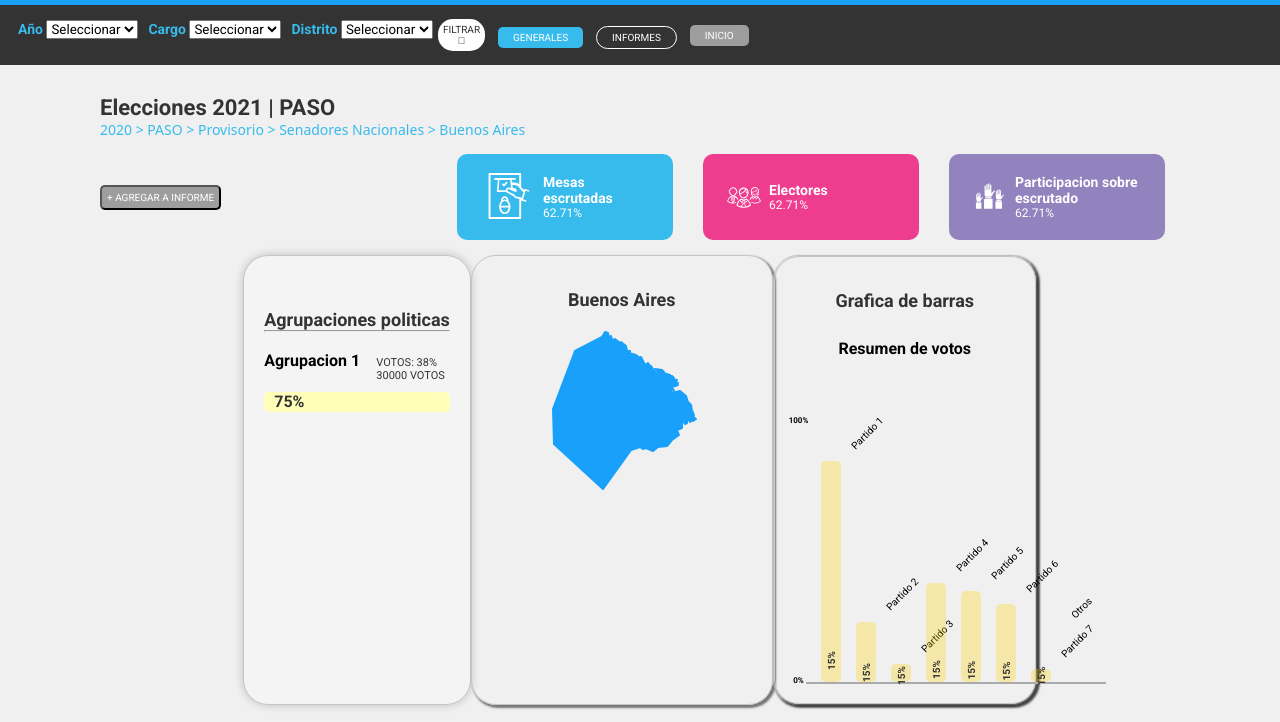
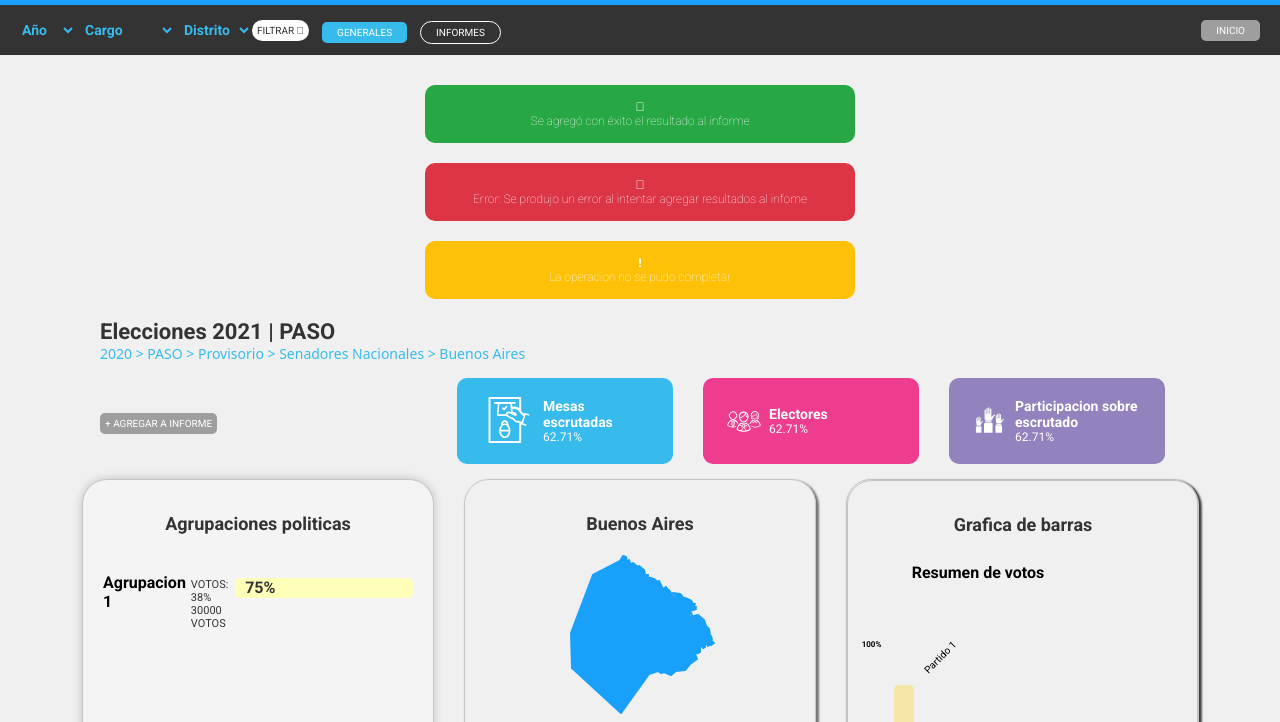
Before and after one commit to jcruzgarcia/tup-lc2-votacion-app, a plain HTML site: page paso.html in a window 1280 px wide. Shown: the part 53-775 px from the top of the page. Drawn offline with Linux system fonts and the light colour scheme.

Commit message:
correcciones TP

```diff
--- a/css/common.css
+++ b/css/common.css
@@ -90,6 +90,7 @@ h3 {
   padding-top: 10px;
   padding-bottom: 10px;
   display: flex;
+  justify-content: space-between;
   align-items: center;
 }
 
@@ -103,6 +104,18 @@ h3 {
   color: white;
   margin-right: 10px;
   margin-top: 4px;
+}
+
+.filtrar-button {
+  background-color: white;
+  border-radius: 15px;
+  padding: 5px;
+  font: #fff;
+  font-size: 10px;
+  text-transform: uppercase;
+  text-align: center;
+  color: var(--textos);
+
 }
 
 .logo {
@@ -123,9 +136,7 @@ footer p{
   line-height: 25px;
 }
 footer img{
-  width: 150px;
   height: 40px;
-  margin: 20px;
 }
 
 footer .logos{
--- a/css/pages/generales.css
+++ b/css/pages/generales.css
@@ -98,10 +98,16 @@ ul {
     text-transform: uppercase;
     text-align: center;
     text-decoration: none;
+    display: flex;
+    justify-content: end;
 }
 
 .inicio-button:hover {
     color: var(--textos);
+}
+
+.div-button {
+    margin-right: 20px;
 }
 
 .selects {
@@ -240,13 +246,16 @@ strong{
 
 #cuadro_detalle{
     display: flex;
+    flex-direction: row;
     justify-content: center;
-}
+    gap: 30px;
+   }
 
 .card1, .card2, .card3{
     border-radius: 25px;
     border: 1px var(--borde-Grilla) solid;
     box-shadow: 2px 2px 2px 1px rgba(0, 0, 0, 0.5);
+    min-width: 350px;
 }
 
 .card1 h3, .card2 h3, .card3 h3{
@@ -257,12 +266,15 @@ strong{
 }
 
 .card1 {
-    overflow: scroll;
-    overflow-x: hidden;
-    padding: 20px;
     background-color: #f4f4f4;
     border-radius: 25px;
     box-shadow: 0px 0px 10px rgba(0, 0, 0, 0.2);
+}
+
+.scroll-div {
+    padding: 20px;
+    overflow: scroll;
+    overflow-x: hidden;
 }
 
 .card1 p{
@@ -270,11 +282,6 @@ strong{
     color: var(--textos);
     padding: 5px;
     text-transform: uppercase;
-}
-
-.card1 div {
-    display: flex;
-    justify-content: space-between;
 }
 
 .progress {
--- a/css/pages/informes.css
+++ b/css/pages/informes.css
@@ -150,7 +150,7 @@ ul {
     background-color: rgb(250, 250, 250);
 }
 
-thead {
+.encabezados {
     text-align: center;
     color: var(--titulo-Grilla);
     padding: 10px 20px;
--- a/css/pages/paso.css
+++ b/css/pages/paso.css
@@ -97,11 +97,16 @@ ul {
     text-transform: uppercase;
     text-align: center;
     text-decoration: none;
-    float: right;
+    display: flex;
+    justify-content: end;
 }
 
 .inicio-button:hover {
     color: var(--textos);
+}
+
+.div-button {
+    margin-right: 20px;
 }
 
 
@@ -240,14 +245,17 @@ strong{
 }
 
 #cuadro_detalle{
-    display: flex;
-    justify-content: center;
+ display: flex;
+ flex-direction: row;
+ justify-content: center;
+ gap: 30px;
 }
 
 .card1, .card2, .card3{
     border-radius: 25px;
     border: 1px var(--borde-Grilla) solid;
     box-shadow: 2px 2px 2px 1px rgba(0, 0, 0, 0.5);
+    min-width: 350px;
 }
 
 .card1 h3, .card2 h3, .card3 h3{
@@ -258,13 +266,15 @@ strong{
 }
 
 .card1 {
-    overflow: scroll;
-    overflow-x: hidden;
-
-    padding: 20px;
     background-color: #f4f4f4;
     border-radius: 25px;
     box-shadow: 0px 0px 10px rgba(0, 0, 0, 0.2);
+}
+
+.scroll-div {
+    padding: 20px;
+    overflow: scroll;
+    overflow-x: hidden;
 }
 
 .card1 p {
--- a/paso.html
+++ b/paso.html
@@ -21,41 +21,52 @@
         <!--Barra de menú principal-->
         <div class="menu-bar">
             <ul>
-                <li class="selects">
-                    Año
-                    <select name="year" id="">
-                        <option>Seleccionar</option>
+                <li>
+                    <select class="selects" name="year" id="">
+                        <option selected disabled value="0" >Año</option>
                         <option>2021</option>
                         <option>2023</option>
                     </select>
                 </li>
-                <li class="selects">
-                    Cargo
-                    <select name="charge" id="">
-                        <option>Seleccionar</option>
+                <li>
+                    <select class="selects" name="charge" id="">
+                        <option selected disabled value="0">Cargo</option>
                         <option>Presidente</option>
                         <option>Diputados</option>
                     </select>
                 </li>
-                <li class="selects">
-                    Distrito
-                    <select name="district" id="">
-                        <option>Seleccionar</option>
+                <li>
+                    <select class="selects" name="district" id="">
+                        <option selected disabled value="0">Distrito</option>
                         <option>Centro</option>
                         <option>Norte</option>
                     </select>
                 </li>
-                <li class="filtrar-button">Filtrar
-                    <div><i class="fa-solid fa-magnifying-glass"></i></div>
+                <li>
+                    <div class="filtrar-button"> Filtrar <i class="fa-solid fa-magnifying-glass"></i></div>
                 </li>
                 <li><a class="generales-button" href="generales.html">Generales</a></li>
                 <li><a class="informes-button" href="informes.html">Informes</a></li>
-                <li class="inicio-button-derecha"><a class="inicio-button" href="index.html">Inicio</a></li>
             </ul>
+            <div class="div-button"><a class="inicio-button" href="index.html">Inicio</a></div>
         </div>
     </header>
     <!-- Contenido principal de la página -->
     <main>
+        <section id="sec-messages">
+            <div class="success-button">
+                <i class="fa-solid fa-check"></i>
+                <p>Se agregó con éxito el resultado al informe</p>
+            </div>
+            <div class="error-button">
+                <i class="fa-solid fa-exclamation-triangle"></i>
+                <p>Error: Se produjo un error al intentar agregar resultados al infome</p>
+            </div>
+            <div class="info-button">
+                <i class="fa-solid fa-exclamation"></i>
+                <p>La operacion no se pudo completar</p>
+            </div>
+        </section>
         <section id="sec-titulo">
             <!--Seccion para agregar una palicula favorita por codigo-->
             <h2>Elecciones 2021 | PASO</h2>
@@ -64,7 +75,7 @@
         </section>
         <section id="sec-contenido">
             <div id="boton-agregar" style="flex-grow: 3;">
-                <button class="agregar-button">+ Agregar a Informe</button>
+                <a class="agregar-button">+ Agregar a Informe</a>
             </div>
             <div id="mesas_escrutadas_div" style="flex-grow: 0;">
                 <div>
@@ -244,19 +255,19 @@
         <section id="cuadro_detalle">
             <div class="card1">
                 <h3>Agrupaciones politicas</h3>
-                <hr>
+
                 <br>
-                <div>
+                <div class="scroll-div">
                     <h4>Agrupacion 1</h4>
                     <p>
                         Votos: 38%
                         <br>
                         30000 votos
                     </p>
-                </div>
-                <div class="progress" style="background-color: rgb(255, 255, 186);">
-                    <div class="progress-bar" style="width:100%; background: var(--graficaamarillo);">
-                        <span class="progress-bar-text">75%</span>
+                    <div class="progress" style="background-color: rgb(255, 255, 186);">
+                        <div class="progress-bar" style="width:100%; background: var(--graficaamarillo);">
+                            <span class="progress-bar-text">75%</span>
+                        </div>
                     </div>
                 </div>
             </div>
@@ -353,20 +364,7 @@
                 </div>
             </div>
         </section>
-        <section id="sec-messages">
-            <div class="success-button">
-                <i class="fa-solid fa-thumbs-up"></i>
-                <p>Se agregó con éxito el resultado al informe</p>
-            </div>
-            <div class="error-button">
-                <i class="fa-solid fa-exclamation-triangle"></i>
-                <p>Error: Se produjo un error al intentar agregar resultados al infome</p>
-            </div>
-            <div class="info-button">
-                <i class="fa-solid fa-exclamation"></i>
-                <p>La operacion no se pudo completar</p>
-            </div>
-        </section>
+
     </main>
     <!--Pie de página-->
     <footer>
```
Also changed, not shown: generales.html (+30 -34 lines), informes.html (+2 -2 lines), 1 other file.
